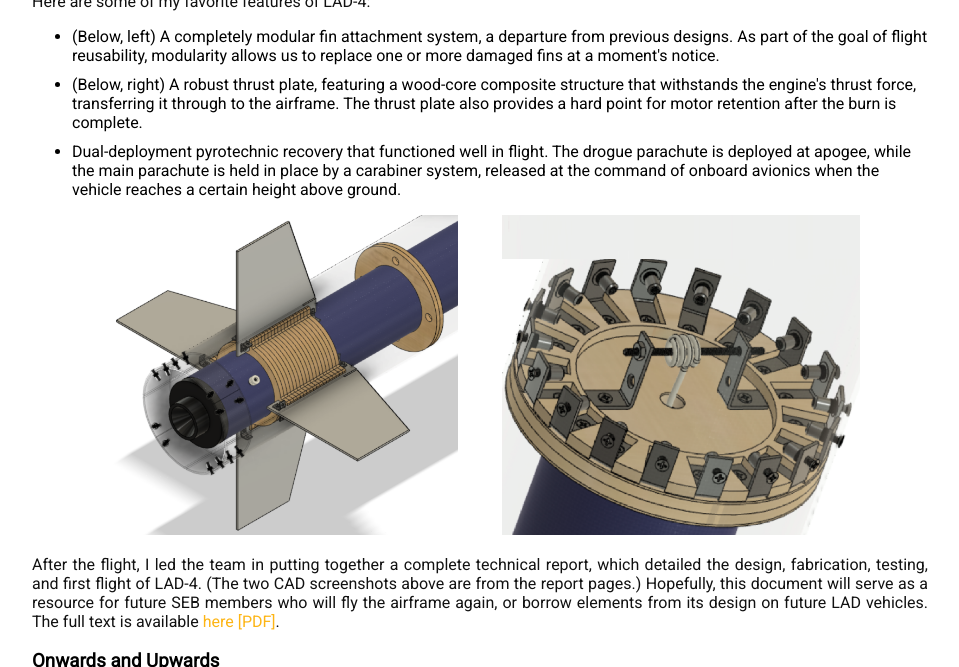
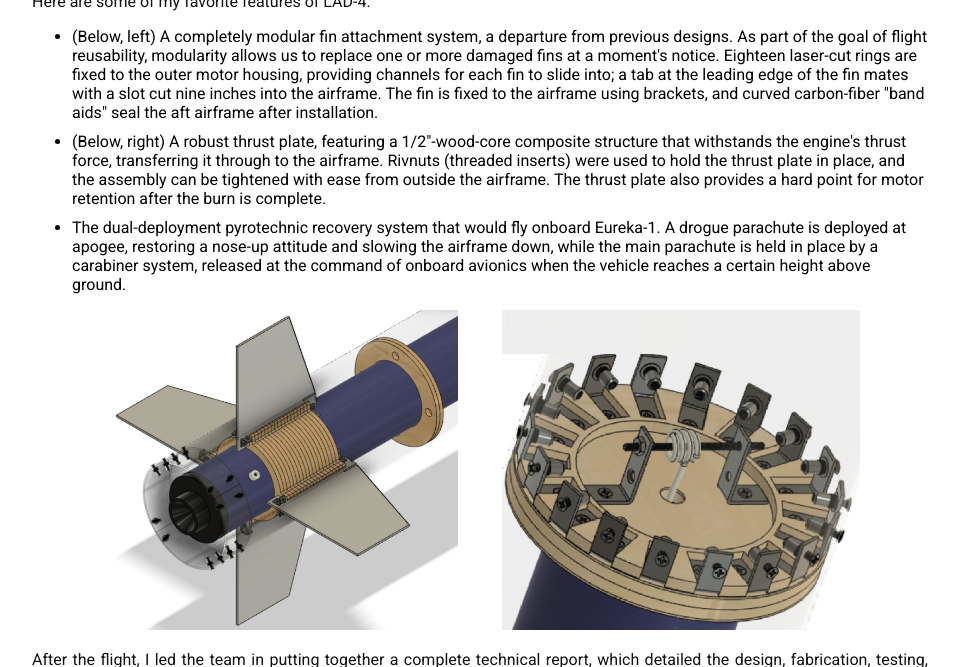
Before and after one commit to carbonheliumnitrogen/carbonheliumnitrogen.github.io, a Jekyll site: the page built from seb.html, in a window 1280 px wide and 900 px high, scrolled down 2261 px, cut to the strip 233-900 px from the top of the window. Shown: the whole strip, without its empty margins (160-1119 px from the left). Built offline with Jekyll 4.4.1, drawn with Linux system fonts in a browser that asks for light colours.

Commit message:
Update seb.html

```diff
--- a/seb.html
+++ b/seb.html
@@ -73,9 +73,9 @@ Space Enterprise at Berkeley
 
 	<p> Here are some of my favorite features of LAD-4:
 	<ul>
-		<li class="litwo"> (Below, left) A completely modular fin attachment system, a departure from previous designs. As part of the goal of flight reusability, modularity allows us to replace one or more damaged fins at a moment's notice.</li>
-		<li class="litwo"> (Below, right) A robust thrust plate, featuring a wood-core composite structure that withstands the engine's thrust force, transferring it through to the airframe. The thrust plate also provides a hard point for motor retention after the burn is complete. </li>
-		<li class="litwo"> Dual-deployment pyrotechnic recovery that functioned well in flight. The drogue parachute is deployed at apogee, while the main parachute is held in place by a carabiner system, released at the command of onboard avionics when the vehicle reaches a certain height above ground.</li>
+		<li class="litwo"> (Below, left) A completely modular fin attachment system, a departure from previous designs. As part of the goal of flight reusability, modularity allows us to replace one or more damaged fins at a moment's notice. Eighteen laser-cut rings are fixed to the outer motor housing, providing channels for each fin to slide into; a tab at the leading edge of the fin mates with a slot cut nine inches into the airframe. The fin is fixed to the airframe using brackets, and curved carbon-fiber "band aids" seal the aft airframe after installation. </li>
+		<li class="litwo"> (Below, right) A robust thrust plate, featuring a 1/2"-wood-core composite structure that withstands the engine's thrust force, transferring it through to the airframe. Rivnuts (threaded inserts) were used to hold the thrust plate in place, and the assembly can be tightened with ease from outside the airframe. The thrust plate also provides a hard point for motor retention after the burn is complete. </li>
+		<li class="litwo"> The dual-deployment pyrotechnic recovery system that would fly onboard Eureka-1. A drogue parachute is deployed at apogee, restoring a nose-up attitude and slowing the airframe down, while the main parachute is held in place by a carabiner system, released at the command of onboard avionics when the vehicle reaches a certain height above ground.</li>
 	</ul>
 
 
```
